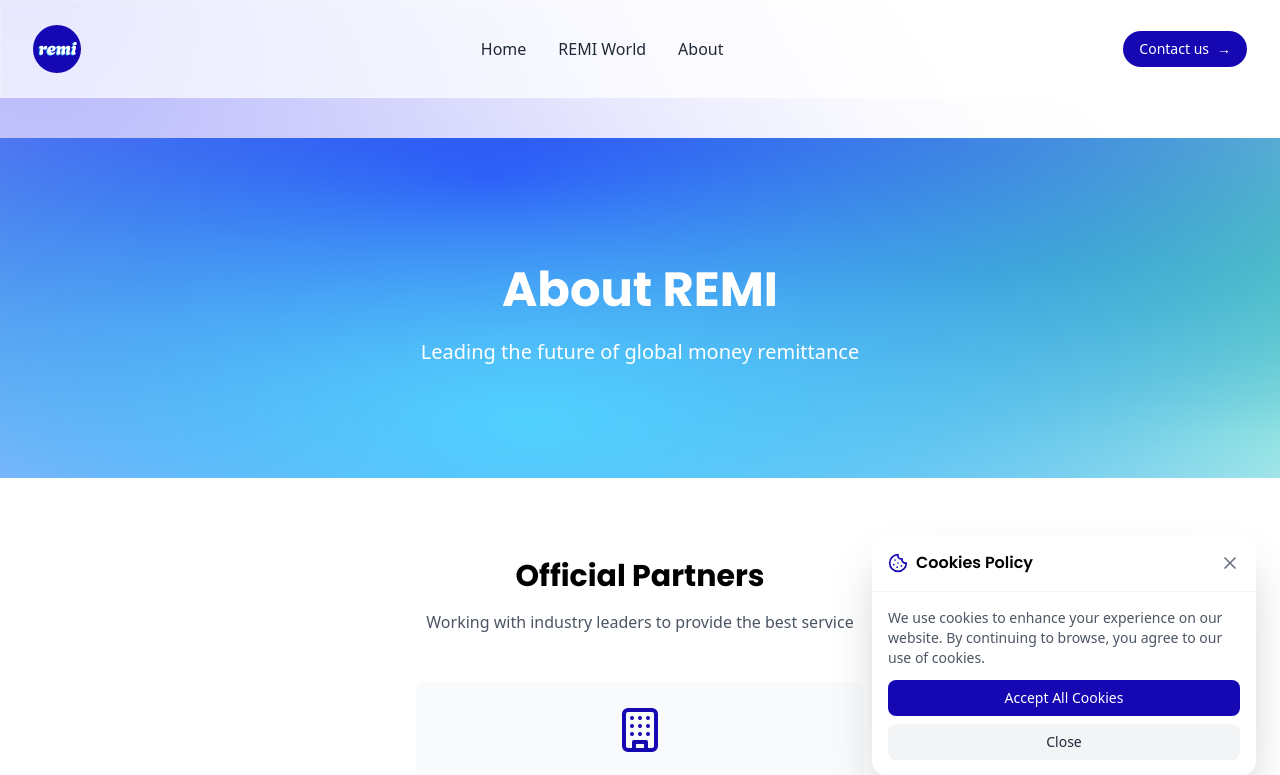
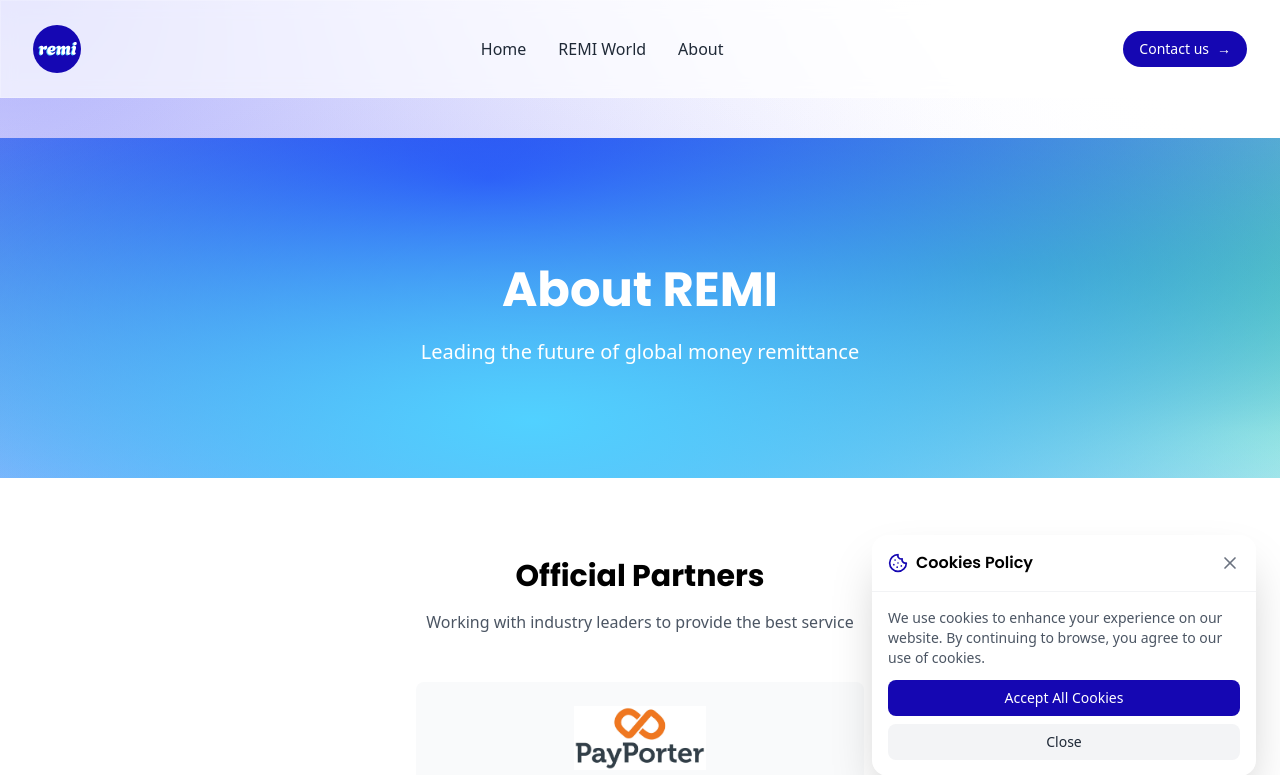
Before and after one commit to klinsergei/sb1-ryxtq66a-remi, a React (Vite) app: page /about in a window 1280 px wide. Shown: the top 775 px of the page. Built offline with nearby package versions, Linux system fonts and the light colour scheme; what tailwindcss-filters would draw is missing.

Commit message:
Update About.tsx

```diff
--- a/src/pages/About.tsx
+++ b/src/pages/About.tsx
@@ -1,5 +1,5 @@
 import React from 'react';
-import { Building, Users, HelpCircle, ArrowRight } from 'lucide-react';
+import { Users, HelpCircle, ArrowRight } from 'lucide-react';
 import { Link } from 'react-router-dom';
 import PageHeader from '../components/PageHeader';
 
@@ -20,8 +20,17 @@
             <p className="text-gray-600">Working with industry leaders to provide the best service</p>
           </div>
           <div className="flex justify-center">
-            <a href="https://www.payporter.com.tr/tr" target="_blank" rel="noopener noreferrer" className="w-full max-w-md p-6 bg-gray-50 rounded-lg text-center hover:bg-gray-100 transition-colors">
-              <Building className="w-12 h-12 text-primary mx-auto mb-4" />
+            <a
+              href="https://www.payporter.com.tr/tr"
+              target="_blank"
+              rel="noopener noreferrer"
+              className="w-full max-w-md p-6 bg-gray-50 rounded-lg text-center hover:bg-gray-100 transition-colors"
+            >
+              <img
+                src="/PayPorter.jpg"
+                alt="PayPorter Logo"
+                className="h-16 mx-auto mb-4 object-contain"
+              />
               <h3 className="text-xl font-semibold mb-2">PayPorter</h3>
               <p className="text-gray-600">Official Strategic Partner</p>
             </a>
@@ -40,15 +49,21 @@
           <div className="space-y-6">
             <div className="bg-white p-6 rounded-lg shadow-sm">
               <h3 className="text-lg font-semibold mb-2">What is REMI?</h3>
-              <p className="text-gray-600">REMI is a global B2B money remittance service provider that enables businesses to send and receive international payments securely and efficiently.</p>
+              <p className="text-gray-600">
+                REMI is a global B2B money remittance service provider that enables businesses to send and receive international payments securely and efficiently.
+              </p>
             </div>
             <div className="bg-white p-6 rounded-lg shadow-sm">
               <h3 className="text-lg font-semibold mb-2">How secure are your services?</h3>
-              <p className="text-gray-600">We maintain the highest security standards with PCI DSS compliance and implement robust fraud prevention measures.</p>
+              <p className="text-gray-600">
+                We maintain the highest security standards with PCI DSS compliance and implement robust fraud prevention measures.
+              </p>
             </div>
             <div className="bg-white p-6 rounded-lg shadow-sm">
               <h3 className="text-lg font-semibold mb-2">Which countries do you support?</h3>
-              <p className="text-gray-600">We operate in over 10 countries worldwide. Visit our REMI World page to see our full coverage.</p>
+              <p className="text-gray-600">
+                We operate in over 10 countries worldwide. Visit our REMI World page to see our full coverage.
+              </p>
             </div>
           </div>
         </div>
@@ -66,7 +81,10 @@
             {/* Team member cards would go here */}
           </div>
           <div className="text-center mt-12">
-            <Link to="/careers" className="inline-flex items-center px-6 py-3 bg-primary text-white rounded-md hover:bg-primary-dark transition duration-300">
+            <Link
+              to="/careers"
+              className="inline-flex items-center px-6 py-3 bg-primary text-white rounded-md hover:bg-primary-dark transition duration-300"
+            >
               Join our team <ArrowRight className="ml-2 w-4 h-4" />
             </Link>
           </div>
```
